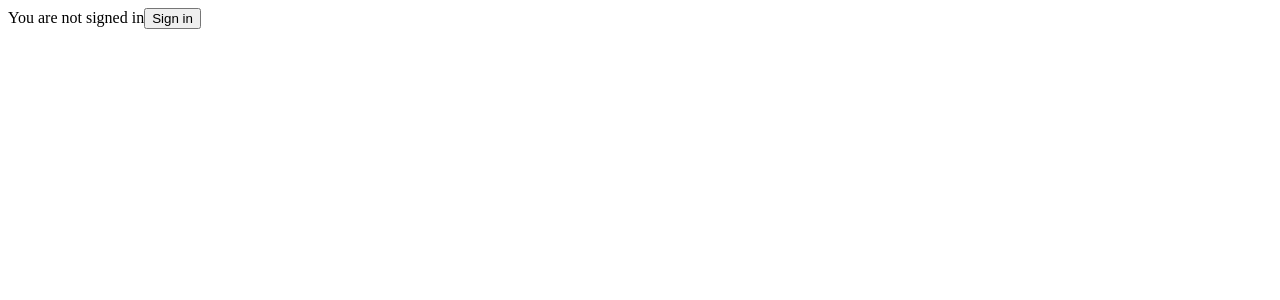
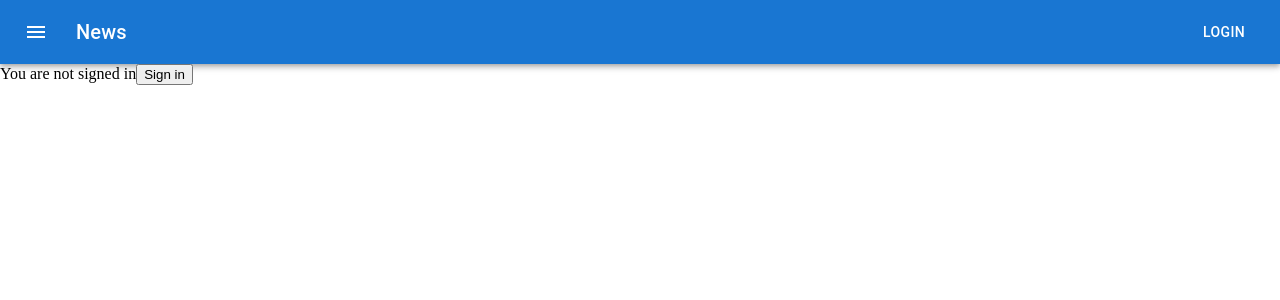
Before and after one commit to luismanuelamengual/Neochess-App, a Next.js app: page / in a window 1280 px wide. Shown: the top 300 px of the page. Built offline with nearby package versions, Linux system fonts and the light colour scheme; no server answers.

Commit message:
Add material UI support

```diff
--- a/next.config.js
+++ b/next.config.js
@@ -3,6 +3,6 @@
   experimental: {
     appDir: true,
   },
-}
+};
 
-module.exports = nextConfig
+module.exports = nextConfig;
--- a/src/app/layout.tsx
+++ b/src/app/layout.tsx
@@ -1,4 +1,5 @@
 import { NextAuthProvider } from './providers';
+import './styles.scss';
 
 export const metadata = {
   title: 'Create Next App',
--- a/src/app/page.tsx
+++ b/src/app/page.tsx
@@ -1,11 +1,45 @@
 'use client';
 import { signIn, signOut, useSession } from 'next-auth/react';
+
+
+import MenuIcon from '@mui/icons-material/Menu';
+import AppBar from '@mui/material/AppBar';
+import Box from '@mui/material/Box';
+import Button from '@mui/material/Button';
+import IconButton from '@mui/material/IconButton';
+import Toolbar from '@mui/material/Toolbar';
+import Typography from '@mui/material/Typography';
+
+export function ButtonAppBar() {
+  return (
+    <Box sx={{ flexGrow: 1 }}>
+      <AppBar position="static">
+        <Toolbar>
+          <IconButton
+            size="large"
+            edge="start"
+            color="inherit"
+            aria-label="menu"
+            sx={{ mr: 2 }}
+          >
+            <MenuIcon />
+          </IconButton>
+          <Typography variant="h6" component="div" sx={{ flexGrow: 1 }}>
+            News
+          </Typography>
+          <Button color="inherit">Login</Button>
+        </Toolbar>
+      </AppBar>
+    </Box>
+  );
+}
 
 export default function Page() {
   const { data: session } = useSession();
 
   return (
     <div>
+      <ButtonAppBar></ButtonAppBar>
       {session?.user ? (
         <>
           {session.user.image && (
--- /dev/null
+++ b/src/app/styles.scss
@@ -0,0 +1,8 @@
+* {
+  box-sizing: border-box;
+}
+
+body {
+  margin: 0;
+  padding: 0;
+}
```
Also changed, not shown: package.json (+11 -6 lines), 1 other file (tests, documents, lock files or other folders).
